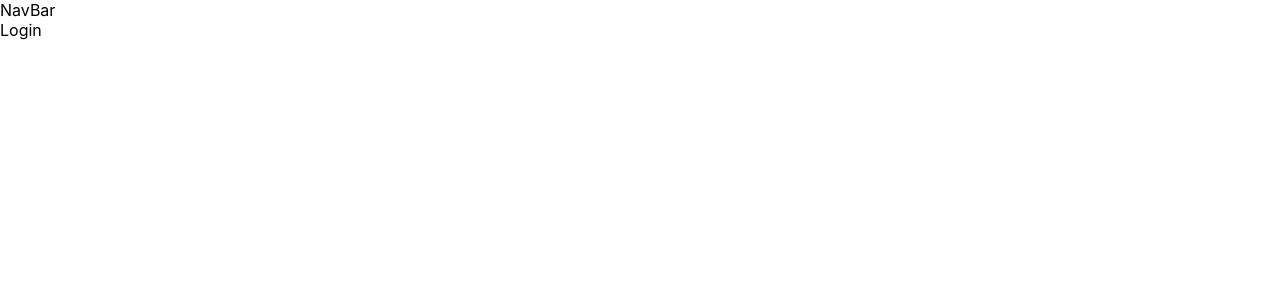
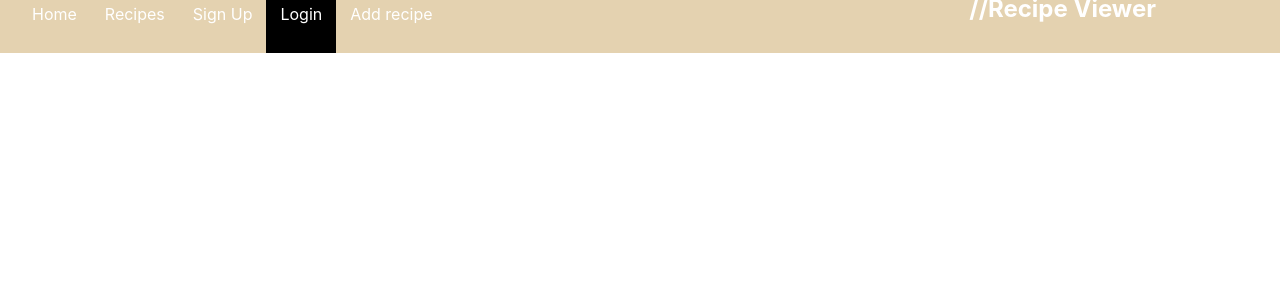
Before and after one commit to JonathanB96/my-phase-5-project, a React (Create React App) app in the folder client/: page /login in a window 1280 px wide. Shown: the top 300 px of the page. Built offline with nearby package versions, Linux system fonts and the light colour scheme; no server answers.

Commit message:
NavBar styling

```diff
--- a/client/src/components/NavBar.js
+++ b/client/src/components/NavBar.js
@@ -1,7 +1,112 @@
-import React from 'react'
+import React, {useContext} from 'react'
+import "../styles/NavBar.css"
+import { NavLink, Link } from "react-router-dom";
+import { UserContext } from './user'
 
-export default function NavBar() {
-  return (
-    <div>NavBar</div>
-  )
+// import { useHistory } from 'react-router';
+
+const linkStyles = {
+    display: "inline-block",
+    width: "50px",
+    padding: "12px",
+    margin: "0 6px 6px",
+    background: "blue",
+    textDecoration: "none",
+    color: "white",
+  };
+
+export default function Header() {
+
+    const { user, setUser } = useContext(UserContext);
+
+    function updatemenu() {
+        if (document.getElementById('responsive-menu').checked == true) {
+          document.getElementById('menu').style.borderBottomRightRadius = '0';
+          document.getElementById('menu').style.borderBottomLeftRadius = '0';
+        }else{
+          document.getElementById('menu').style.borderRadius = '5px';
+        }
+      }
+    // const history = useHistory()
+    function handleLogoutClick() {
+
+      fetch("/logout", { method: "DELETE" }).then((r) => {
+        if (r.ok) {
+          setUser(null);
+          console.log("logged out!")
+
+        }
+      });
+    }
+
+
+  return <>
+  <nav id='menu'>
+  <input type='checkbox' id='responsive-menu' onClick={updatemenu}/><label></label>
+  <ul>
+    <li> <NavLink
+        to="/"
+        exact
+        activeStyle={{
+          background: "#000",
+        }}
+      >
+        Home
+      </NavLink>
+      </li>
+      <li> <NavLink
+        to="/recipes"
+        exact
+        activeStyle={{
+          background: "#000",
+        }}
+      >
+        Recipes
+      </NavLink></li>
+
+    <li> <NavLink
+        to="/signup"
+        exact
+        activeStyle={{
+          background: "#000",
+        }}
+      >
+       {user?"Tips": "Sign Up"}
+      </NavLink></li>
+    <li><NavLink
+        to="/login"
+        onClick={handleLogoutClick}
+        exact
+        activeStyle={{
+          background: "#000",
+        }}
+      >
+        {user? "Logout": "Login"}
+      </NavLink></li>
+    <li> <NavLink
+        to="/addRecipe"
+        exact
+        activeStyle={{
+          background: "#000",
+        }}
+      >
+        Add recipe
+      </NavLink></li>
+  </ul>
+
+
+
+
+
+
+
+
+
+  <div id="logo-div" style={{float :"right",
+marginRight: "10%", }}>
+  {user?<Link to="/"><img id="user-icon"src="https://drive.google.com/uc?id=1_OeQkvzmvITM5i4nYvqt5CSWVo51xvng"/></Link>:null}
+  <Link to="/"><h1 style={{color:"#fff", cursor : "pointer"}}>//Recipe Viewer</h1></Link>
+  </div>
+ </nav>
+  </>
 }
--- a/client/src/styles/NavBar.css
+++ b/client/src/styles/NavBar.css
@@ -0,0 +1,113 @@
+#menu {
+	background: rgb(228, 210, 176);
+	color: #000;
+	height: 78px;
+	padding-left: 18px;
+	width: 100%;
+	position: fixed;
+	margin-top: -25px;
+	z-index: 10;
+
+
+}
+#user-icon{
+	width: 50px;
+	height: 50px;
+	margin-top: 0.6em;
+	margin-right: 20px;
+}
+#logo-div{
+	display: flex;
+
+
+}
+#logo-div h1{
+	margin-top: -0.2em;
+}
+#menu ul, #menu li {
+	margin: 0 auto;
+	padding: 0;
+	list-style: none
+}
+#menu ul {
+	width: 100%;
+}
+#menu li {
+	float: left;
+	display: inline;
+	position: relative;
+}
+#menu a {
+	display: block;
+	line-height: 78px;
+	padding: 0 14px;
+	text-decoration: none;
+	color: #FFFFFF;
+	font-size: 16px;
+}
+#menu a.dropdown-arrow:after {
+	content: "\25BE";
+	margin-left: 5px;
+}
+#menu li a:hover {
+	color: #e4d2b0;
+	background: #F2F2F2;
+}
+#menu input {
+	display: none;
+	margin: 0;
+	padding: 0;
+	height: 78px;
+	width: 100%;
+	opacity: 0;
+	cursor: pointer
+}
+#menu label {
+	display: none;
+	line-height: 78px;
+	text-align: center;
+	position: absolute;
+	left: 35px
+}
+#menu label:before {
+	font-size: 1.6em;
+	content: "\2261";
+	margin-left: 20px;
+}
+#menu ul.sub-menus{
+	height: auto;
+	overflow: hidden;
+	width: 170px;
+	background: #444444;
+	position: absolute;
+	z-index: 99;
+	display: none;
+}
+#menu ul.sub-menus li {
+	display: block;
+	width: 100%;
+}
+#menu ul.sub-menus a {
+	color: #FFFFFF;
+	font-size: 16px;
+}
+#menu li:hover ul.sub-menus {
+	display: block
+}
+#menu ul.sub-menus a:hover{
+	background: #F2F2F2;
+	color: #444444;
+}
+@media screen and (max-width: 800px){
+	#menu {position:relative}
+	#menu ul {background:#111;position:absolute;top:100%;right:0;left:0;z-index:3;height:auto;display:none}
+	#menu ul.sub-menus {width:100%;position:static;}
+	#menu ul.sub-menus a {padding-left:30px;}
+	#menu li {display:block;float:none;width:auto;}
+	#menu input, #menu label {position:absolute;top:0;left:0;display:block}
+	#menu input {z-index:4}
+	#menu input:checked + label {color:white}
+	#menu input:checked + label:before {content:"\00d7"}
+	#menu input:checked ~ ul {display:block}
+	#menu {margin-top: 1px}
+}
```
